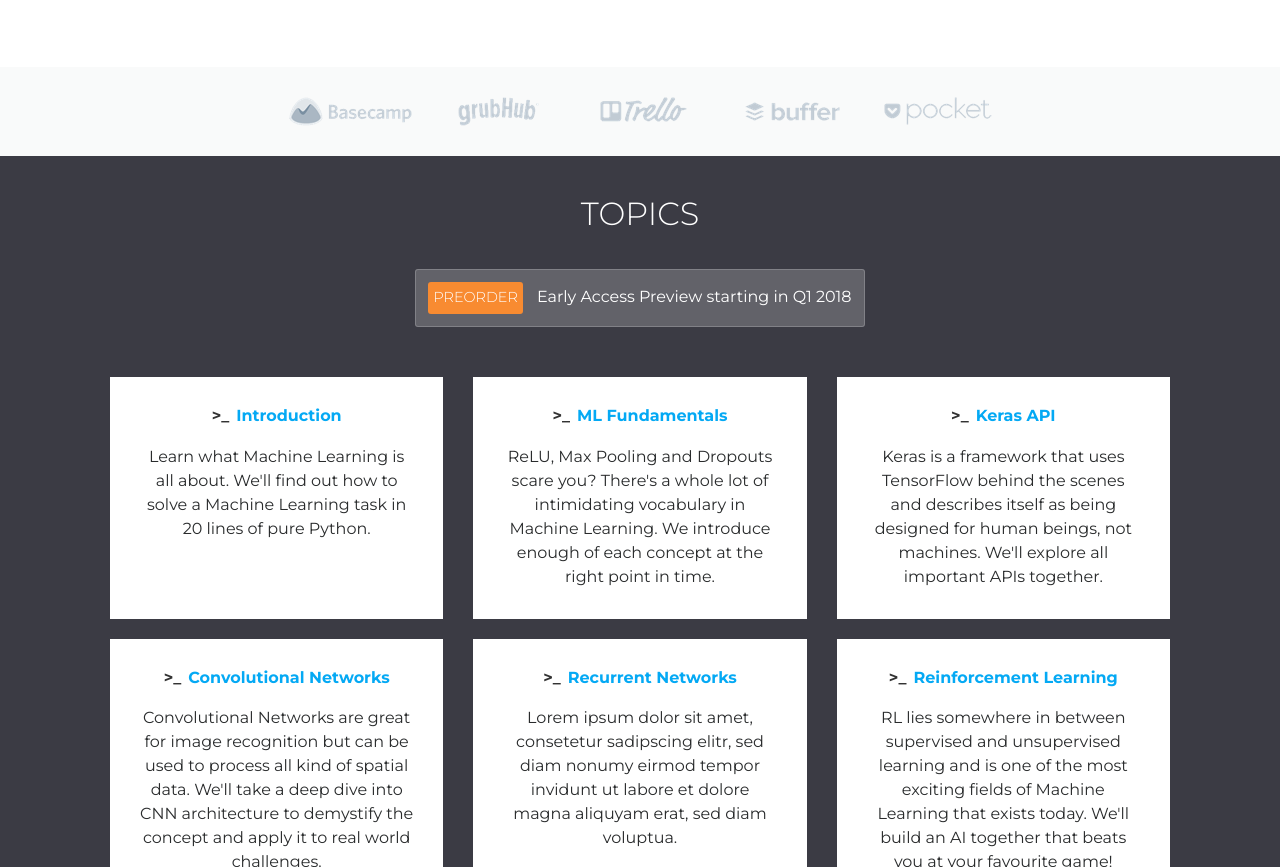
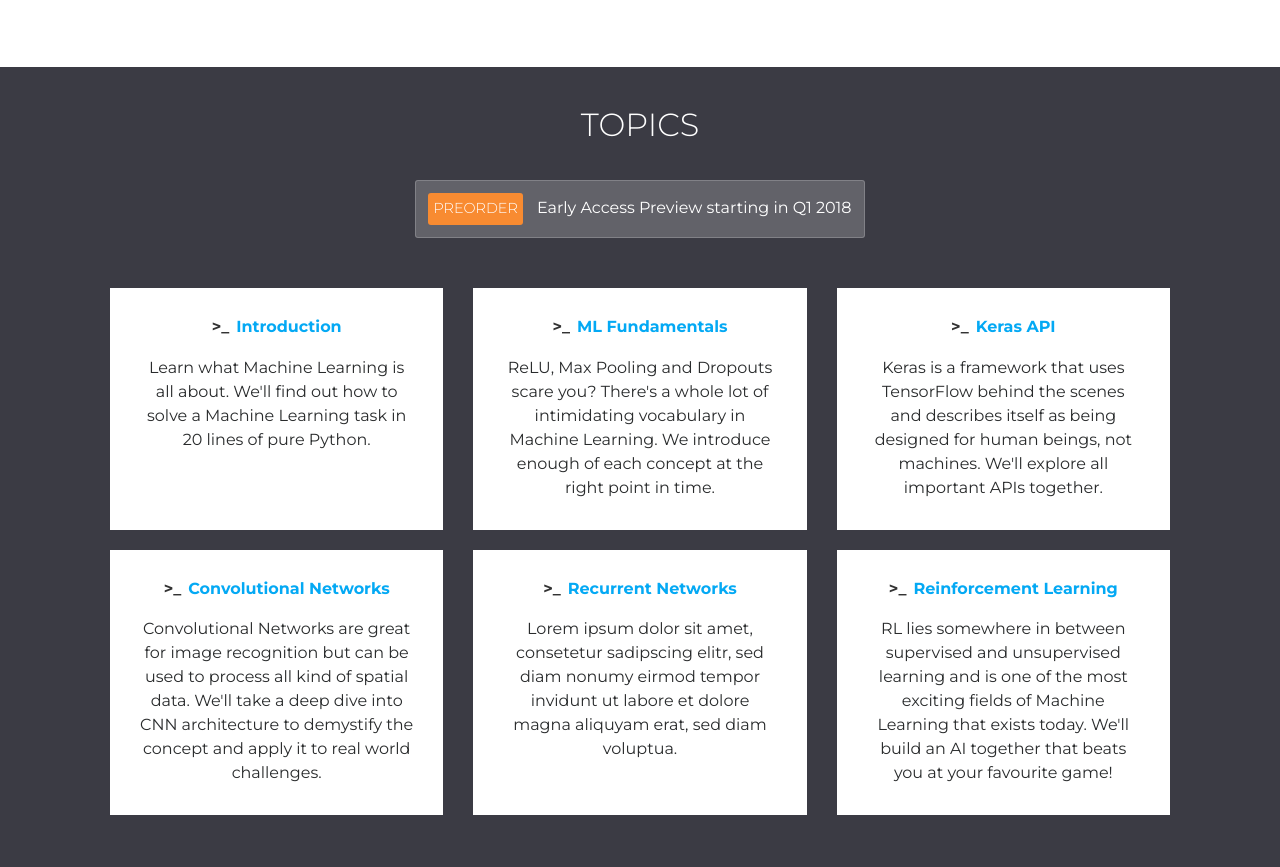
Before and after one commit to machinelabs/course-landing-page, a plain HTML site: page index.html in a window 1280 px wide. Shown: the part 2341-3208 px from the top of the page. Drawn offline with nearby package versions, Linux system fonts and the light colour scheme.

Commit message:
remove logo section

```diff
--- a/index.html
+++ b/index.html
@@ -107,10 +107,6 @@
       </div>
     </div>
   </div>
-  <div class="logos-section">
-    <img class="logos" src="assets/images/logos.png" />
-  </div>
-
   <div id="topics" class="topic-section">
     <div class="topic-content">
       <h2 class="section-headline light">TOPICS</h2>
```
